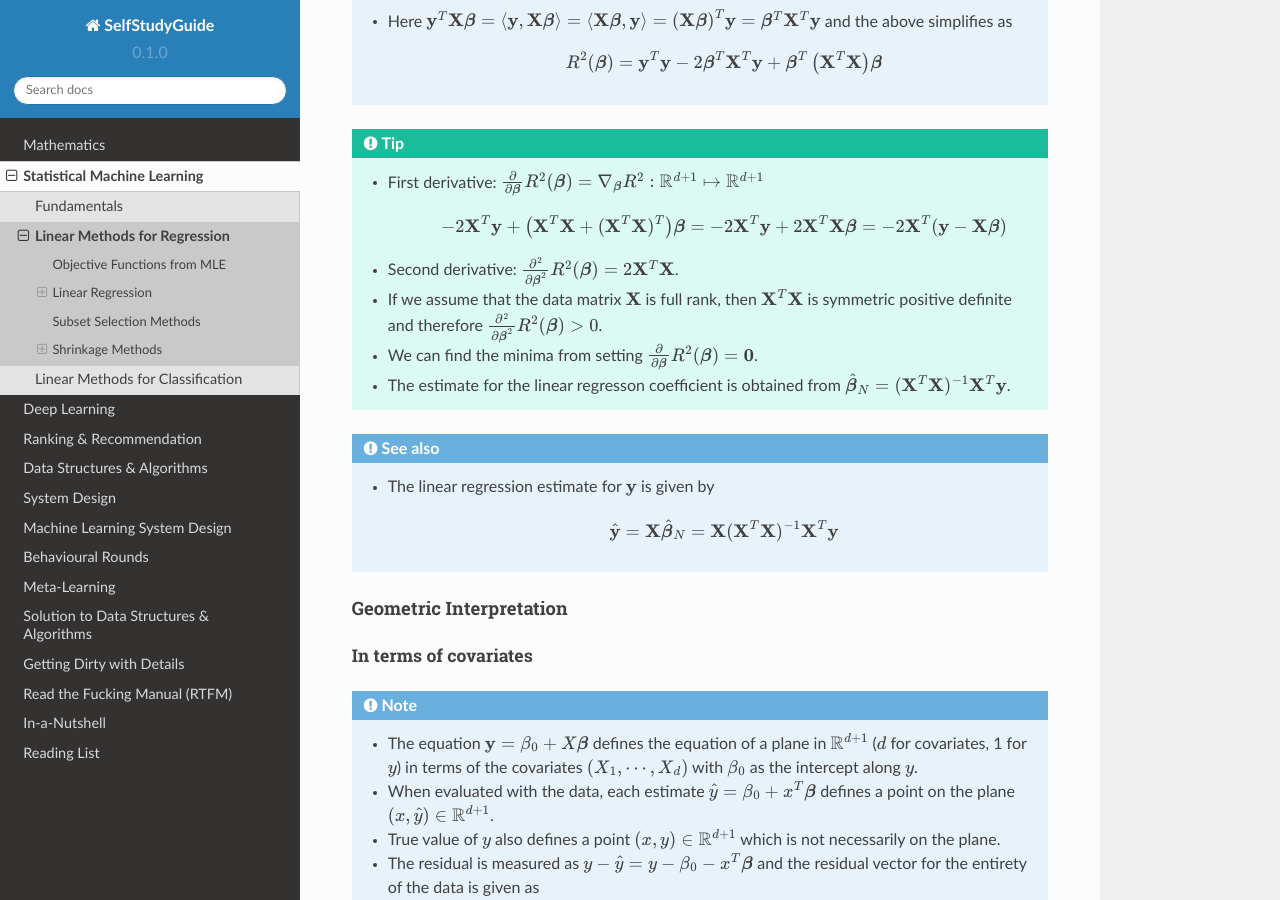
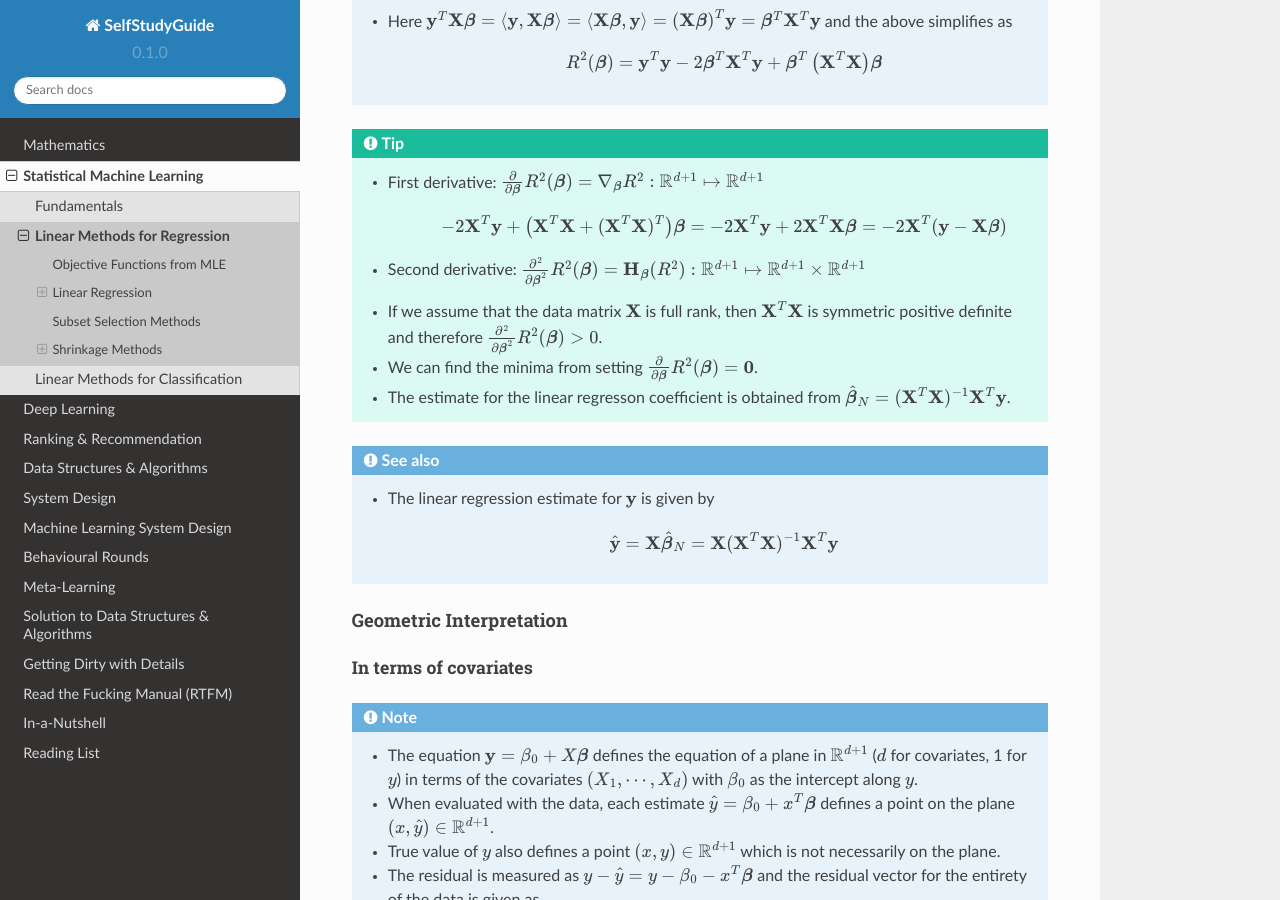
Before and after one commit to uselesstechjunks/leetcode, a Sphinx documentation site: the page built from docs/source/ml/linearreg.rst, in a window 1280 px wide and 900 px high, scrolled down 1479 px. Built offline with Sphinx 7.4.7 and the Read the Docs theme 2.0.0, drawn with Linux system fonts in a browser that asks for light colours.

Commit message:
Update linearreg.rst

```diff
--- a/docs/source/ml/linearreg.rst
+++ b/docs/source/ml/linearreg.rst
@@ -50,7 +50,9 @@ Optimisation: Least Squares
 	* First derivative: :math:`\frac{\partial}{\mathop{\partial\boldsymbol{\beta}}}R^2(\boldsymbol{\beta})=\nabla_{\boldsymbol{\beta}}R^2:\mathbb{R}^{d+1}\mapsto\mathbb{R}^{d+1}`
 
 		.. math:: -2\mathbf{X}^T\mathbf{y}+\left(\mathbf{X}^T\mathbf{X}+(\mathbf{X}^T\mathbf{X})^T\right)\boldsymbol{\beta}=-2\mathbf{X}^T\mathbf{y}+2\mathbf{X}^T\mathbf{X}\boldsymbol{\beta}=-2\mathbf{X}^T(\mathbf{y}-\mathbf{X}\boldsymbol{\beta})
-	* Second derivative: :math:`\frac{\partial^2}{\mathop{\partial\boldsymbol{\beta}}^2}R^2(\boldsymbol{\beta})=2\mathbf{X}^T\mathbf{X}`.
+	* Second derivative: :math:`\frac{\partial^2}{\mathop{\partial\boldsymbol{\beta}}^2}R^2(\boldsymbol{\beta})=\mathbf{H}_{\boldsymbol{\beta}}(R^2):\mathbb{R}^{d+1}\mapsto\mathbb{R}^{d+1}\times\mathbb{R}^{d+1}`
+
+		.. math: 2(\mathbf{X}^T\mathbf{X})^T=2\mathbf{X}^T\mathbf{X}
 	* If we assume that the data matrix :math:`\mathbf{X}` is full rank, then :math:`\mathbf{X}^T\mathbf{X}` is symmetric positive definite and therefore :math:`\frac{\partial^2}{\mathop{\partial\boldsymbol{\beta}}^2}R^2(\boldsymbol{\beta})> 0`.
 	* We can find the minima from setting :math:`\frac{\partial}{\mathop{\partial\boldsymbol{\beta}}}R^2(\boldsymbol{\beta})=\mathbf{0}`.
 	* The estimate for the linear regresson coefficient is obtained from :math:`\hat{\boldsymbol{\beta}}_N=(\mathbf{X}^T\mathbf{X})^{-1}\mathbf{X}^T\mathbf{y}`.
```
